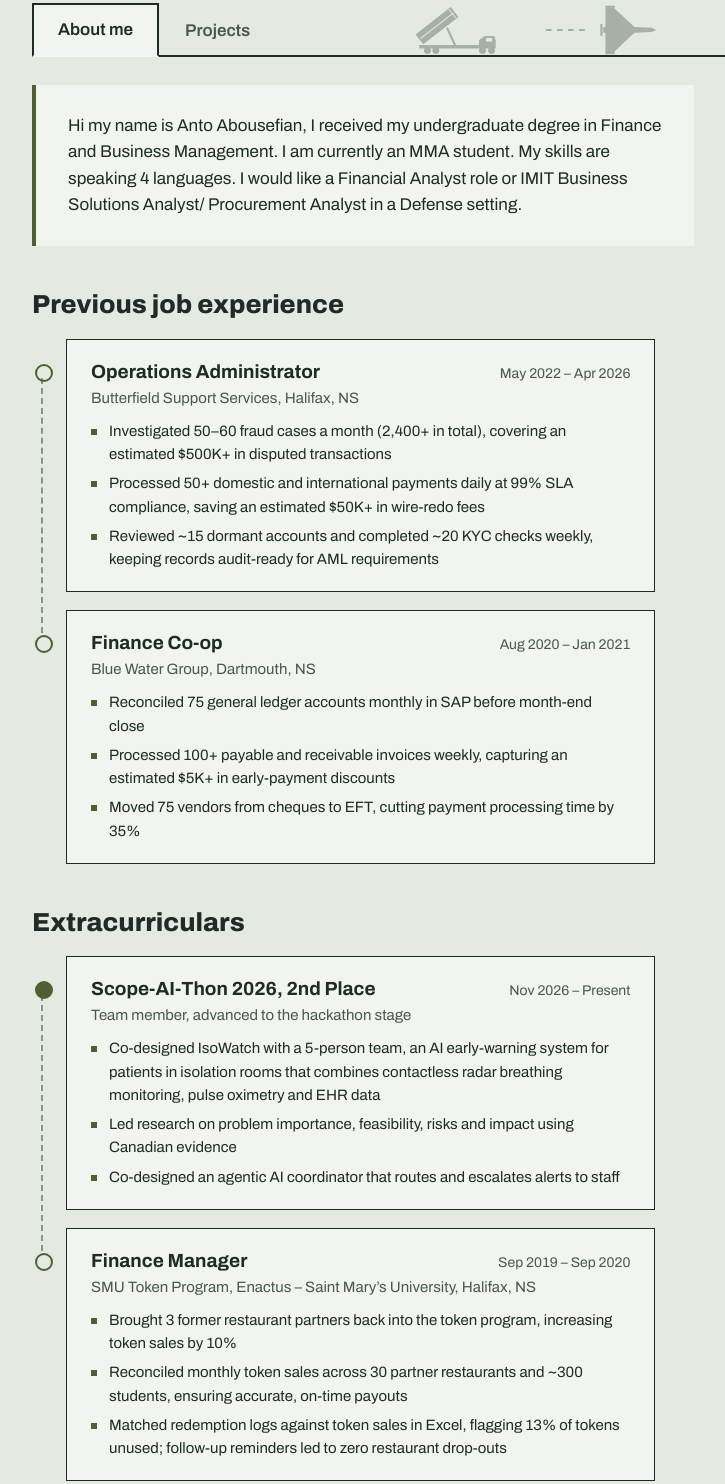
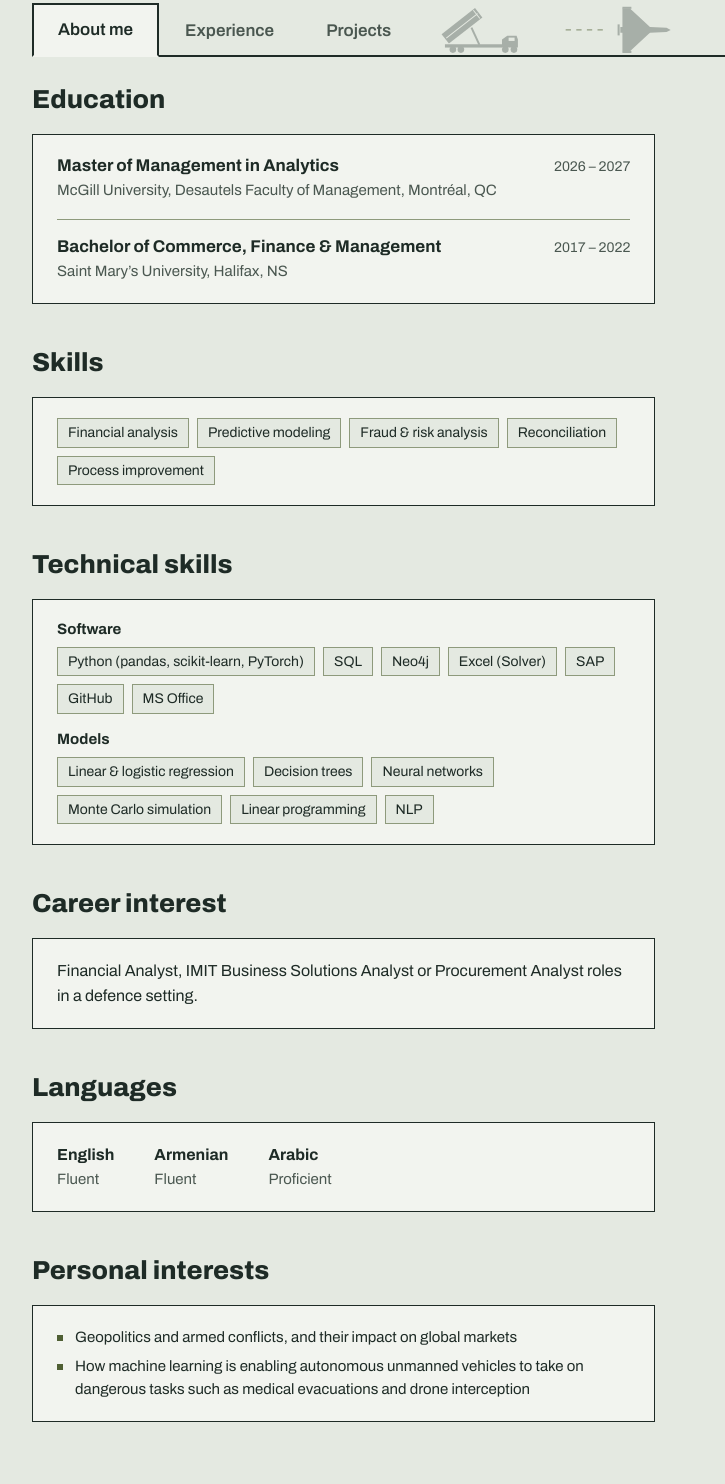
Before and after one commit to AntoA301/AntoA301.github.io, a plain HTML site: page index.html in a window 1280 px wide. Shown: the part 475-1959 px from the top of the page, without its empty margins (142-867 px from the left). Drawn offline with Linux system fonts and the light colour scheme.

Commit message:
Add Experience tab and restructure About me
About me now has Education, Skills, Technical skills, Career interest,
Languages and Personal interests. Job experience and extracurriculars
move to a new Experience tab.

```diff
--- a/index.html
+++ b/index.html
@@ -351,13 +351,84 @@
         flex: 1;
         min-width: 0;
       }
-      .job .dates {
+      .job .dates,
+      .entry .dates {
         flex-shrink: 0;
         font-size: 14px;
         color: var(--ink-soft);
         font-variant-numeric: tabular-nums;
         white-space: nowrap;
       }
+      /* boxes on the About me tab */
+      .info-box {
+        max-width: 68ch;
+        background: var(--panel);
+        border: 1px solid var(--ink);
+        padding: 20px 24px;
+        font-size: 16px;
+      }
+      .section-title.first {
+        margin-top: 8px;
+      }
+      .entry + .entry {
+        margin-top: 16px;
+        padding-top: 16px;
+        border-top: 1px solid var(--contour);
+      }
+      .entry h3,
+      .box-label {
+        font-variation-settings: "wdth" 112;
+        font-weight: 700;
+        font-size: 17px;
+        line-height: 1.25;
+      }
+      .entry h3 {
+        flex: 1;
+        min-width: 0;
+      }
+      .entry .org {
+        font-size: 15px;
+        color: var(--ink-soft);
+        margin-top: 2px;
+      }
+      .box-label {
+        font-size: 15px;
+        margin-bottom: 8px;
+      }
+      .box-label ~ .box-label {
+        margin-top: 16px;
+      }
+      .tags {
+        list-style: none;
+        display: flex;
+        flex-wrap: wrap;
+        gap: 8px;
+      }
+      .tags li {
+        font-size: 14px;
+        padding: 3px 10px;
+        border: 1px solid var(--contour);
+        background: var(--paper);
+      }
+      .languages {
+        list-style: none;
+        display: flex;
+        flex-wrap: wrap;
+        gap: 8px 40px;
+      }
+      .languages strong {
+        display: block;
+        font-variation-settings: "wdth" 112;
+      }
+      .languages li {
+        font-size: 15px;
+        color: var(--ink-soft);
+      }
+      .languages strong {
+        color: var(--ink);
+        font-size: 16px;
+      }
+
       .duties {
         list-style: none;
         font-size: 15px;
@@ -503,7 +574,8 @@
           display: none;
         }
         .tab-button {
-          padding: 10px 16px;
+          padding: 10px 12px;
+          font-size: 16px;
         }
         .tab-art {
           display: none;
@@ -644,6 +716,15 @@
           class="tab-button"
           role="tab"
           aria-selected="false"
+          aria-controls="experience"
+          onclick="showTab('experience', this)"
+        >
+          Experience
+        </button>
+        <button
+          class="tab-button"
+          role="tab"
+          aria-selected="false"
           aria-controls="projects"
           onclick="showTab('projects', this)"
         >
@@ -697,16 +778,96 @@
 
       <!-- ---------- TAB 1: ABOUT ME ---------- -->
       <section id="about" class="tab-content active" role="tabpanel">
-        <div class="panel">
+        <h2 class="section-title first">Education</h2>
+        <div class="info-box">
+          <div class="entry">
+            <div class="job-head">
+              <h3>Master of Management in Analytics</h3>
+              <span class="dates">2026 – 2027</span>
+            </div>
+            <p class="org">
+              McGill University, Desautels Faculty of Management, Montréal, QC
+            </p>
+          </div>
+          <div class="entry">
+            <div class="job-head">
+              <h3>Bachelor of Commerce, Finance &amp; Management</h3>
+              <span class="dates">2017 – 2022</span>
+            </div>
+            <p class="org">Saint Mary’s University, Halifax, NS</p>
+          </div>
+        </div>
+
+        <h2 class="section-title">Skills</h2>
+        <div class="info-box">
+          <ul class="tags" aria-label="Skills">
+            <li>Financial analysis</li>
+            <li>Predictive modeling</li>
+            <li>Fraud &amp; risk analysis</li>
+            <li>Reconciliation</li>
+            <li>Process improvement</li>
+          </ul>
+        </div>
+
+        <h2 class="section-title">Technical skills</h2>
+        <div class="info-box">
+          <h3 class="box-label">Software</h3>
+          <ul class="tags" aria-label="Software">
+            <li>Python (pandas, scikit-learn, PyTorch)</li>
+            <li>SQL</li>
+            <li>Neo4j</li>
+            <li>Excel (Solver)</li>
+            <li>SAP</li>
+            <li>GitHub</li>
+            <li>MS Office</li>
+          </ul>
+          <h3 class="box-label">Models</h3>
+          <ul class="tags" aria-label="Models">
+            <li>Linear &amp; logistic regression</li>
+            <li>Decision trees</li>
+            <li>Neural networks</li>
+            <li>Monte Carlo simulation</li>
+            <li>Linear programming</li>
+            <li>NLP</li>
+          </ul>
+        </div>
+
+        <h2 class="section-title">Career interest</h2>
+        <div class="info-box">
           <p>
-            Hi my name is Anto Abousefian, I received my undergraduate degree in
-            Finance and Business Management. I am currently an MMA student. My
-            skills are speaking 4 languages. I would like a Financial Analyst
-            role or IMIT Business Solutions Analyst/ Procurement Analyst in a
-            Defense setting.
+            Financial Analyst, IMIT Business Solutions Analyst or Procurement
+            Analyst roles in a defence setting.
           </p>
         </div>
-        <h2 class="section-title">Previous job experience</h2>
+
+        <h2 class="section-title">Languages</h2>
+        <div class="info-box">
+          <ul class="languages">
+            <li><strong>English</strong> Fluent</li>
+            <li><strong>Armenian</strong> Fluent</li>
+            <li><strong>Arabic</strong> Proficient</li>
+          </ul>
+        </div>
+
+        <h2 class="section-title">Personal interests</h2>
+        <div class="info-box">
+          <ul class="duties">
+            <li>
+              Geopolitics and armed conflicts, and their impact on global
+              markets
+            </li>
+            <li>
+              How machine learning is enabling autonomous unmanned vehicles to
+              take on dangerous tasks such as medical evacuations and drone
+              interception
+            </li>
+          </ul>
+        </div>
+      </section>
+
+      <!-- ---------- TAB 2: EXPERIENCE ---------- -->
+      <section id="experience" class="tab-content" role="tabpanel">
+        <h2 class="section-title first">Previous job experience</h2>
         <ol class="timeline">
           <li class="job">
             <div class="job-head">
@@ -801,7 +962,7 @@
         </ol>
       </section>
 
-      <!-- ---------- TAB 2: PROJECTS ---------- -->
+      <!-- ---------- TAB 3: PROJECTS ---------- -->
       <section id="projects" class="tab-content" role="tabpanel">
         <div class="cards">
           <!-- PROJECT 1 -->
```
